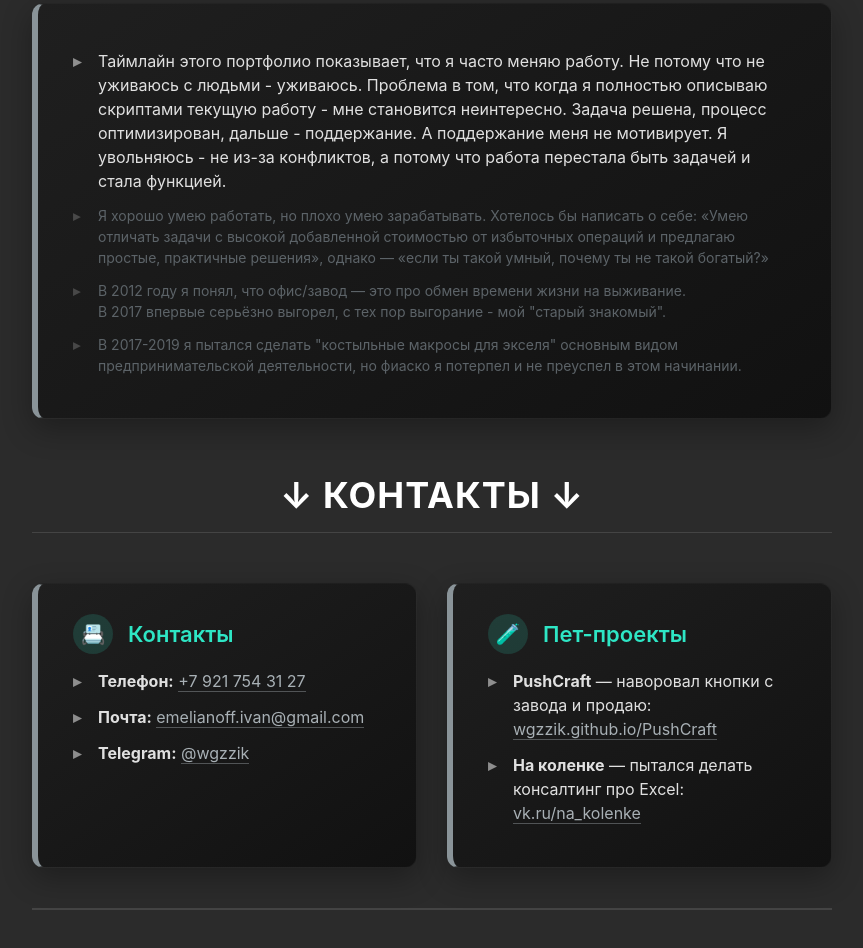
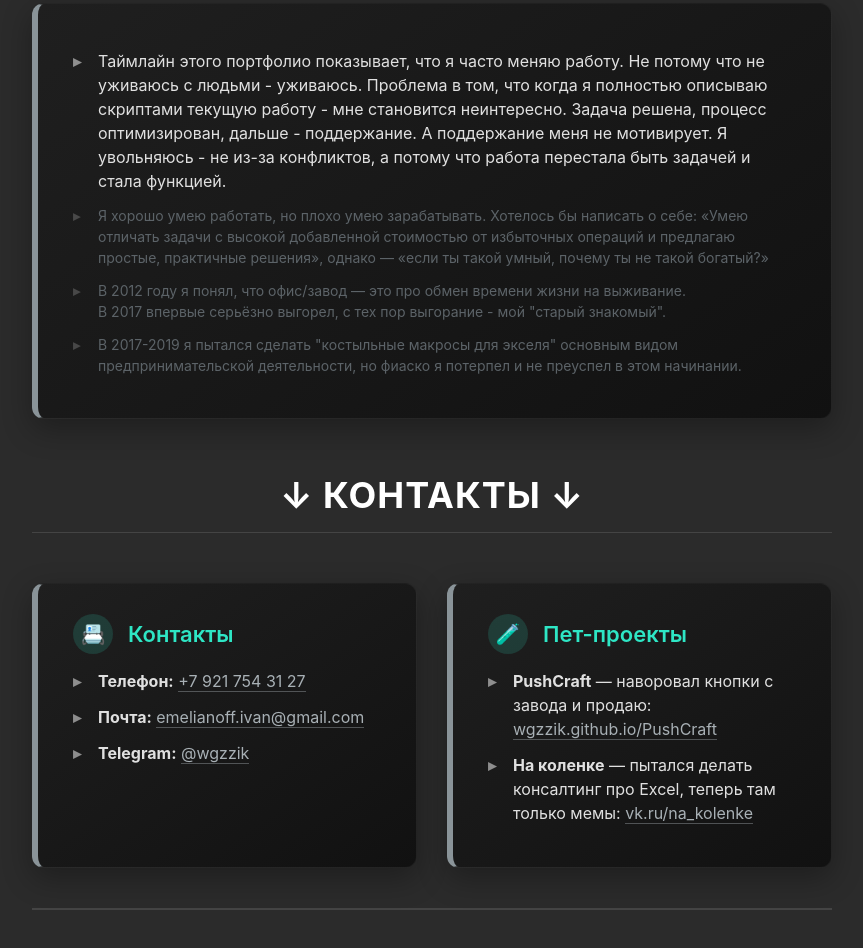
Before and after one commit to wgzzik/cv, a plain HTML site: page index.html in a window 1280 px wide. Shown: the part 6035-6983 px from the top of the page, without its empty margins (208-1071 px from the left). Drawn offline with Linux system fonts and the light colour scheme.

Commit message:
Update index.html

```diff
--- a/index.html
+++ b/index.html
@@ -659,7 +659,7 @@
             </div>
             <ul>
                 <li><strong>PushCraft</strong> — наворовал кнопки с завода и продаю: <a href="https://wgzzik.github.io/PushCraft/" class="contact-link" target="_blank" rel="noopener">wgzzik.github.io/PushCraft</a></li>
-                <li><strong>На коленке</strong> — пытался делать консалтинг про Excel: <a href="https://vk.ru/na_kolenke" class="contact-link" target="_blank" rel="noopener">vk.ru/na_kolenke</a></li>
+                <li><strong>На коленке</strong> — пытался делать консалтинг про Excel, теперь там только мемы: <a href="https://vk.ru/na_kolenke" class="contact-link" target="_blank" rel="noopener">vk.ru/na_kolenke</a></li>
             </ul>
         </div>
 
```
